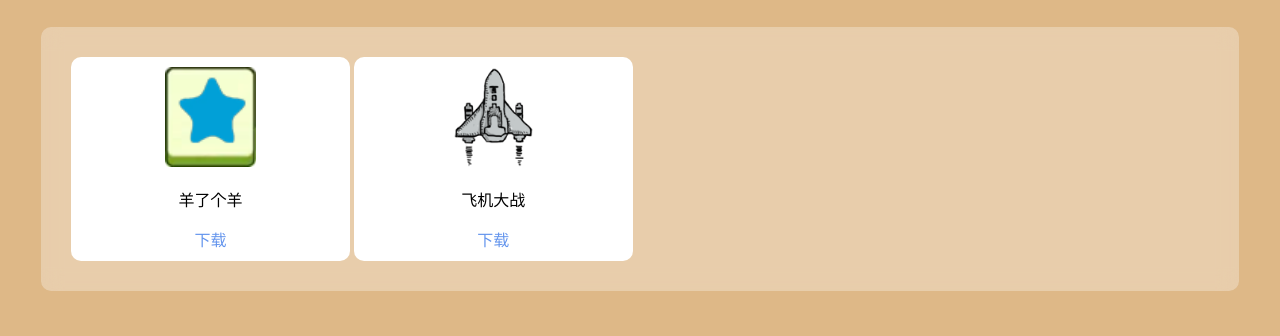
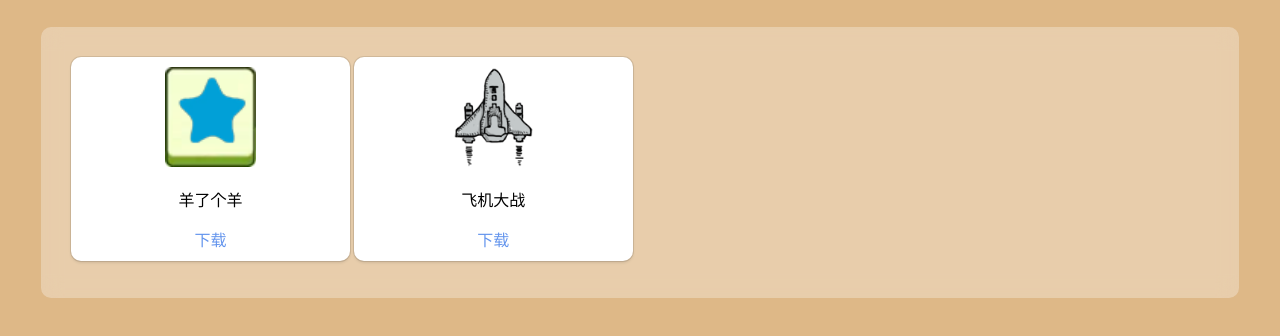
Before and after one commit to Owen-Coding/coolapps, a plain HTML site: page index.html in a window 1280 px wide. Shown: the part 60-396 px from the top of the page. Drawn offline with Linux system fonts and the light colour scheme.

Commit message:
Update index.html

```diff
--- a/index.html
+++ b/index.html
@@ -21,6 +21,8 @@
                 padding: 10px 0 10px 0;
                 display: inline-block;
                 text-align: center;
+                margin-bottom: 7px;
+                box-shadow: 0 2px 3px rgba(10,10,10,.1), 0 0 0 1px rgba(10,10,10,.1);
             }
             .link{
                 text-decoration: none;
@@ -60,7 +62,6 @@
                     <a href="apps/飞机大战/main.zip" class="link" download="main.zip">下载</a>
                 </div>
             </div>
-
         </div>
     </body>
 </html>
```
